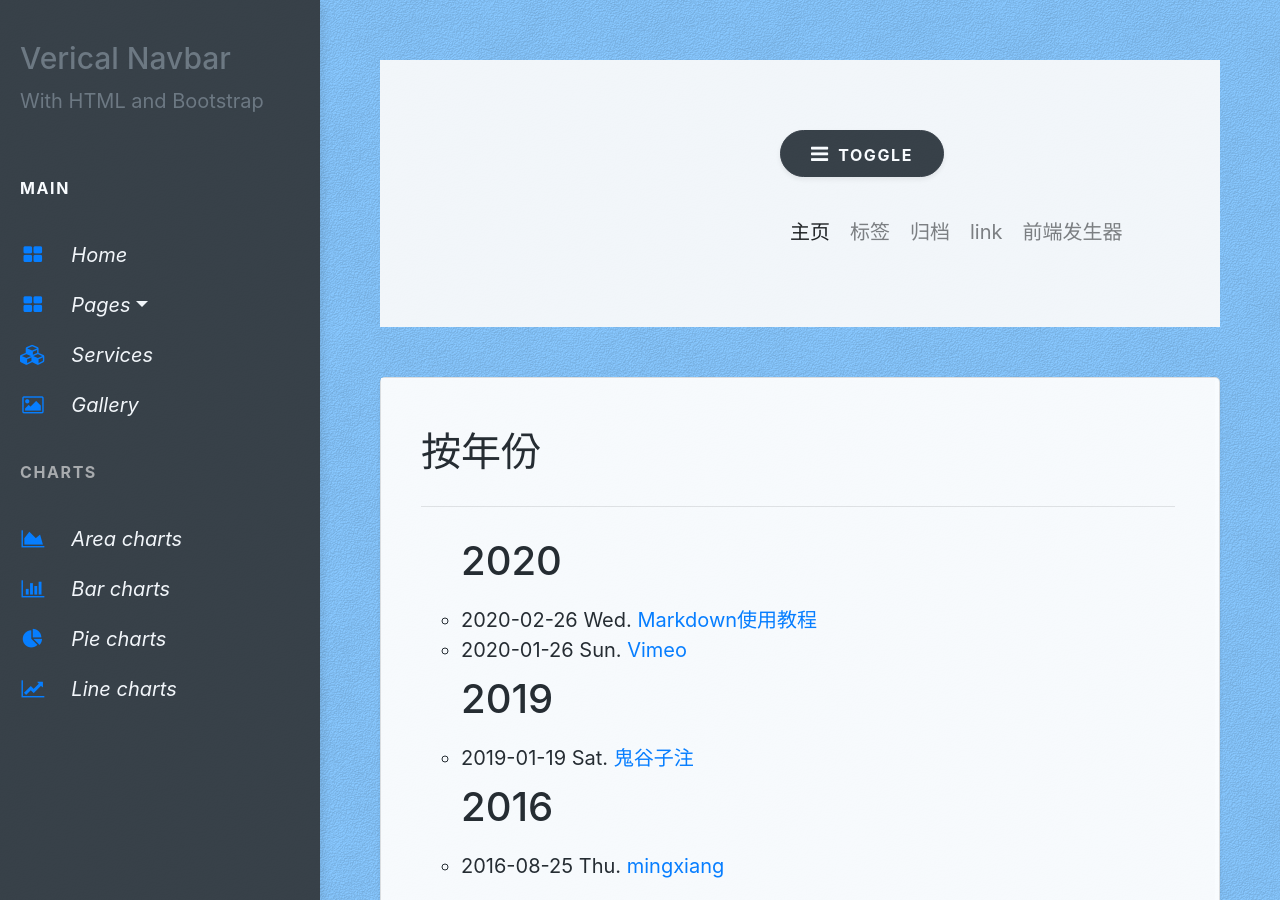
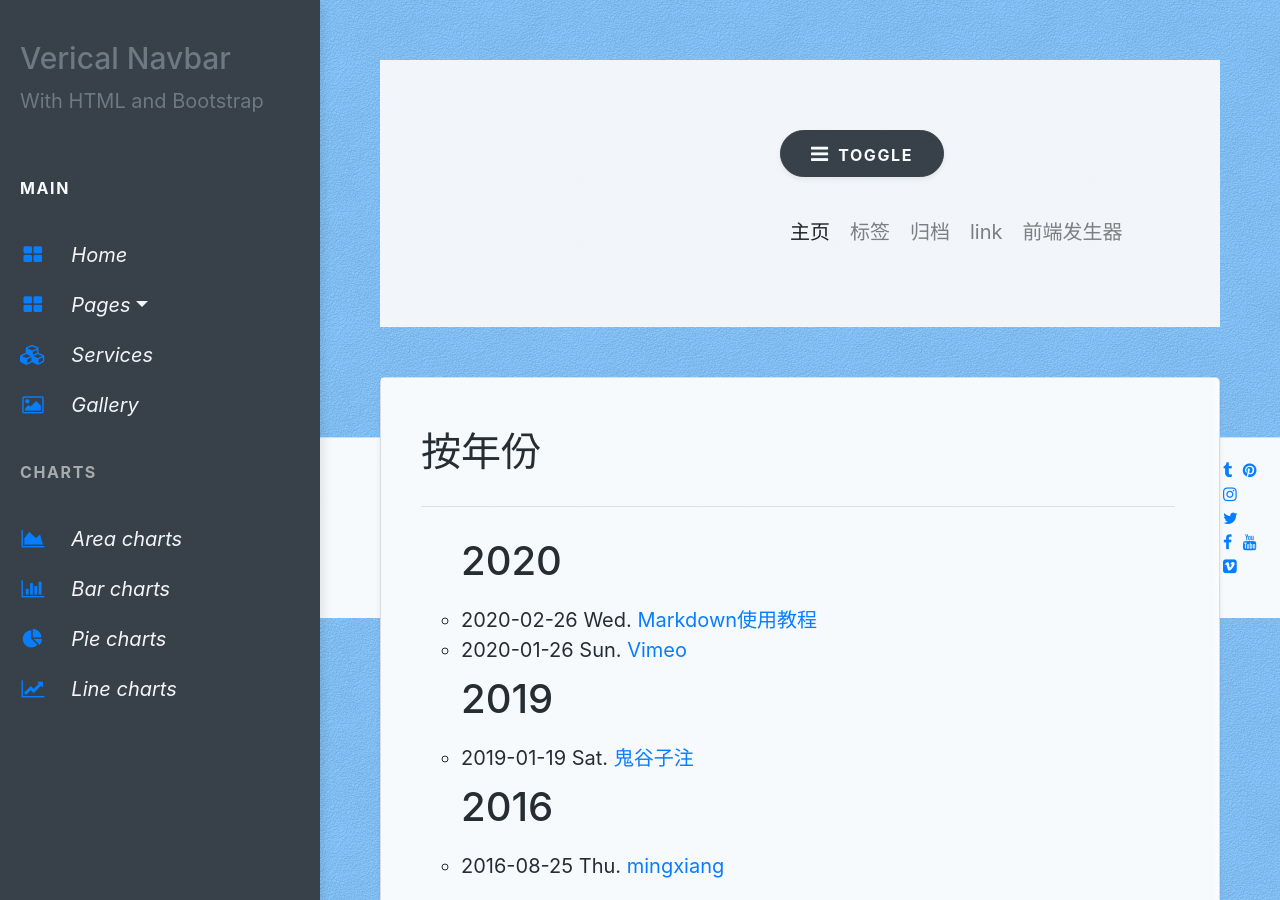
Before and after one commit to nengwuzhi/nengwuzhi.github.ioce, a Jekyll site: the page built from archive/index.md, in a window 1280 px wide and 900 px high. Built offline with Jekyll 4.4.1, drawn with Linux system fonts in a browser that asks for light colours; nearby versions of some CDN libraries.

Commit message:
Update page.html

```diff
--- a/_layouts/page.html
+++ b/_layouts/page.html
@@ -29,9 +29,10 @@
                 </div>
                      </div>
                 {% include sidebar.html %}
-            </div>
-                </div>
+               </div>
+                        {% include footer.html %}
+               </div>
       </section>
-        {% include footer.html %}
+
     </body>
 </html>
```
